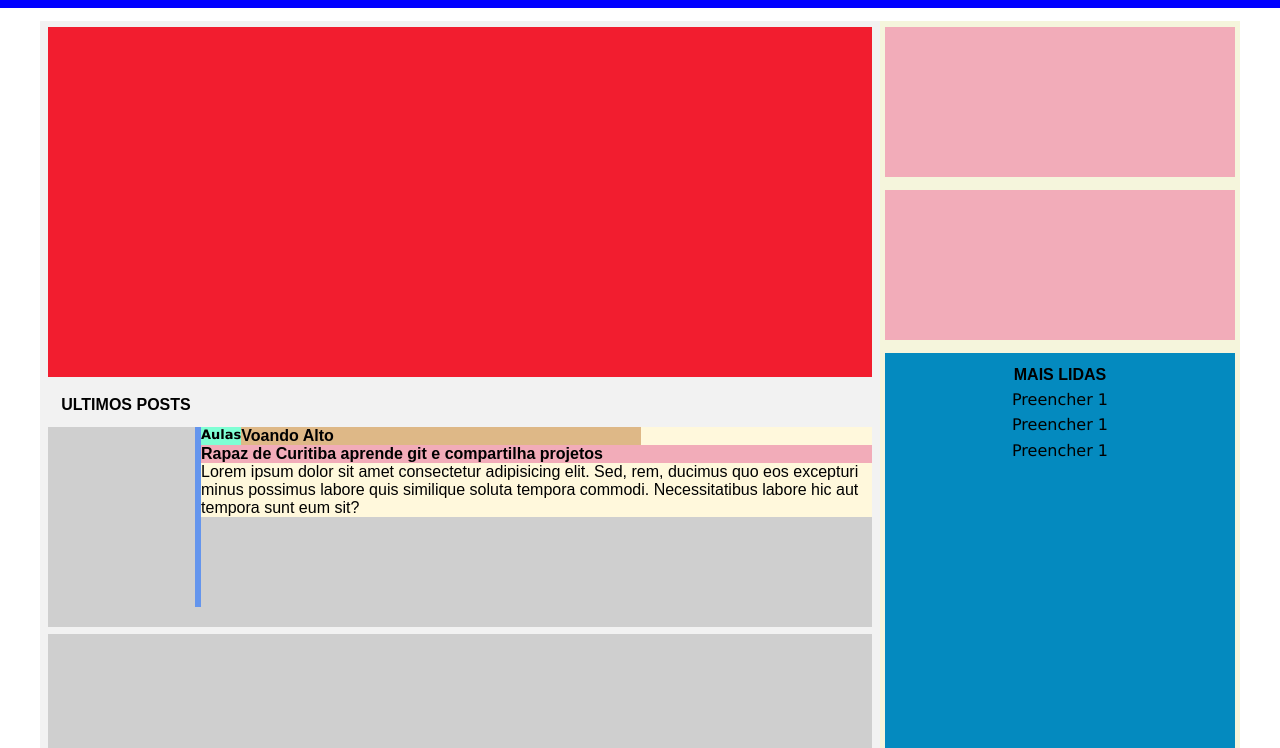
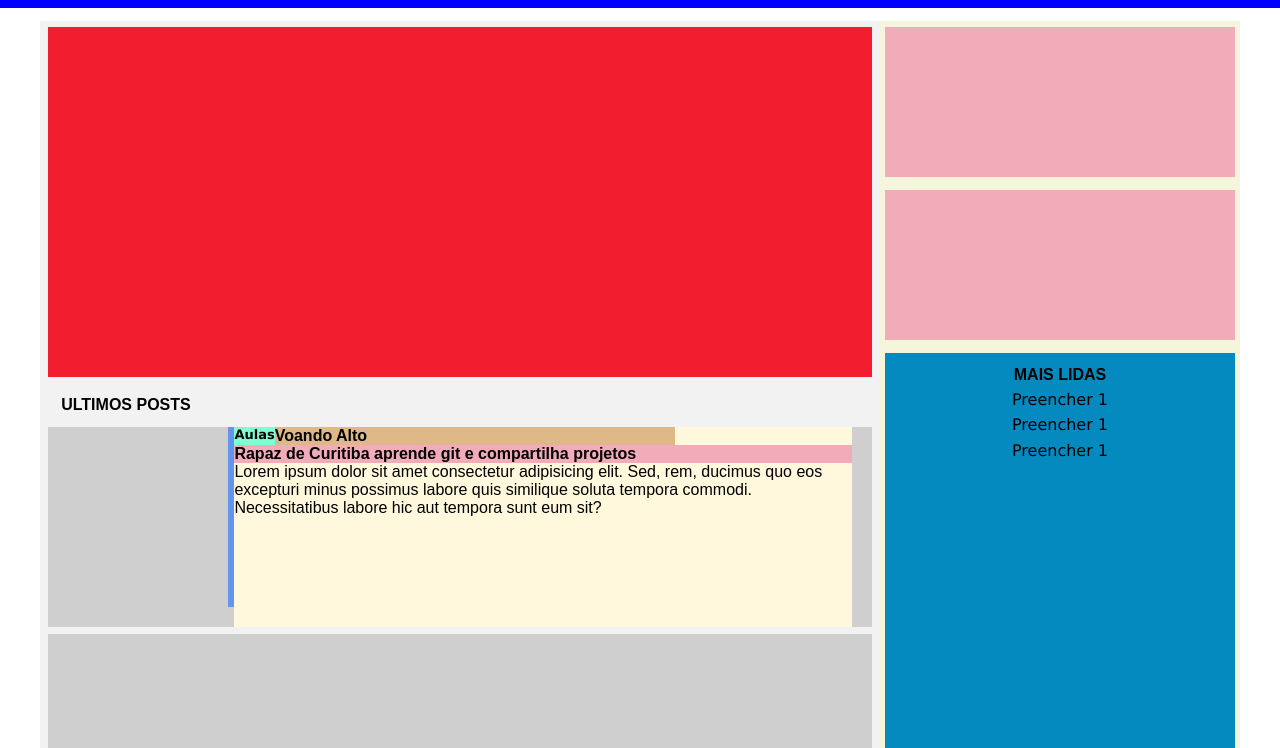
Before and after one commit to felipehdev/DESAFIO-30D, a plain HTML site: page index.html in a window 1280 px wide. Shown: the part 52-800 px from the top of the page. Drawn offline with Linux system fonts and the light colour scheme.

Commit message:
mudado os onmes para index e corrigido bug da altura no artigo.

```diff
--- a/style.css
+++ b/index.css
@@ -131,8 +131,8 @@
 .post-call-container {
   display: flex;
   flex-direction: column;
-  width: fit-content;
-  height: ;
+  width: 75%;
+  height: 100%;
   background-color: cornsilk;
 }
 .category-and-post-little-text-container {
@@ -224,7 +224,4 @@
   .top-reads-container {
     width: 100%;
   }
-
-
-
 }
--- a/index.html
+++ b/index.html
@@ -4,7 +4,7 @@
     <meta charset="UTF-8" />
     <meta http-equiv="X-UA-Compatible" content="IE=edge" />
     <meta name="viewport" content="width=device-width, initial-scale=1.0" />
-    <link rel="stylesheet" href="style.css" />
+    <link rel="stylesheet" href="index.css" />
     <title>Desafio 30D</title>
   </head>
   <body>
```
